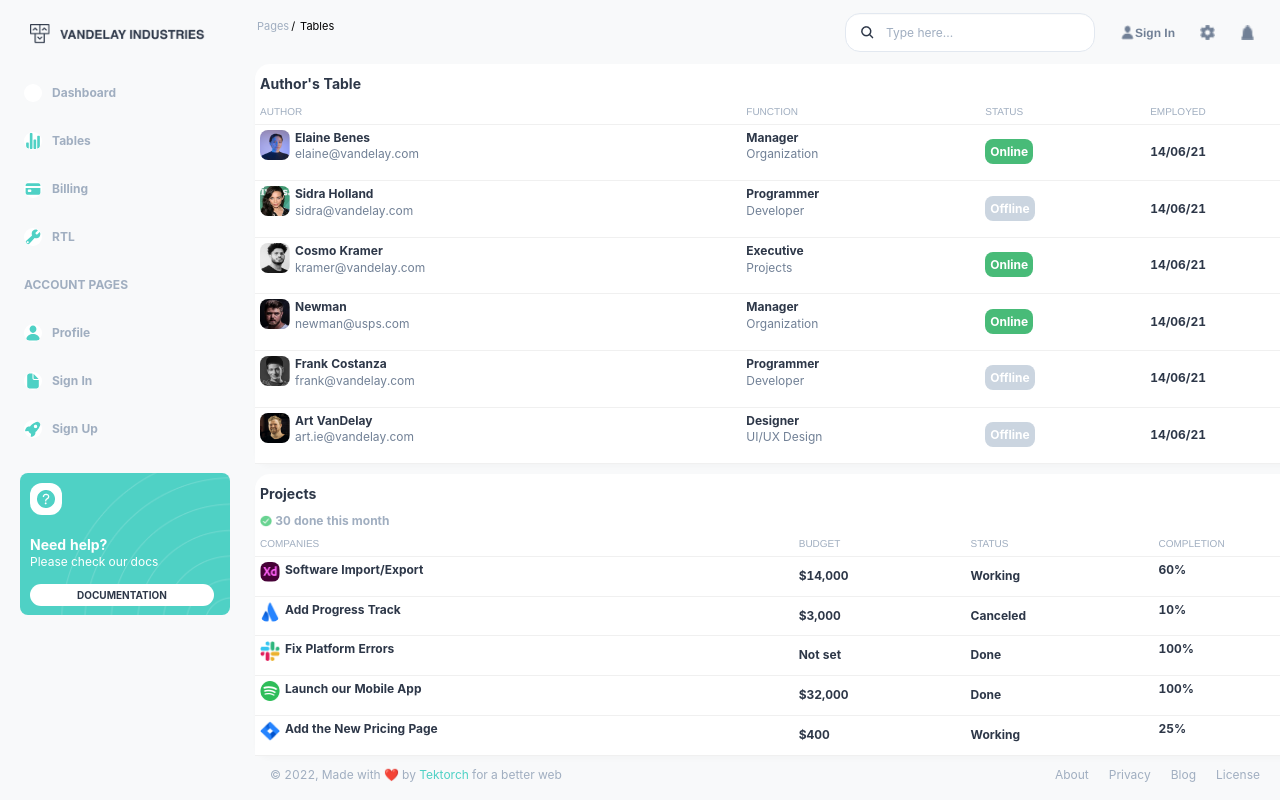
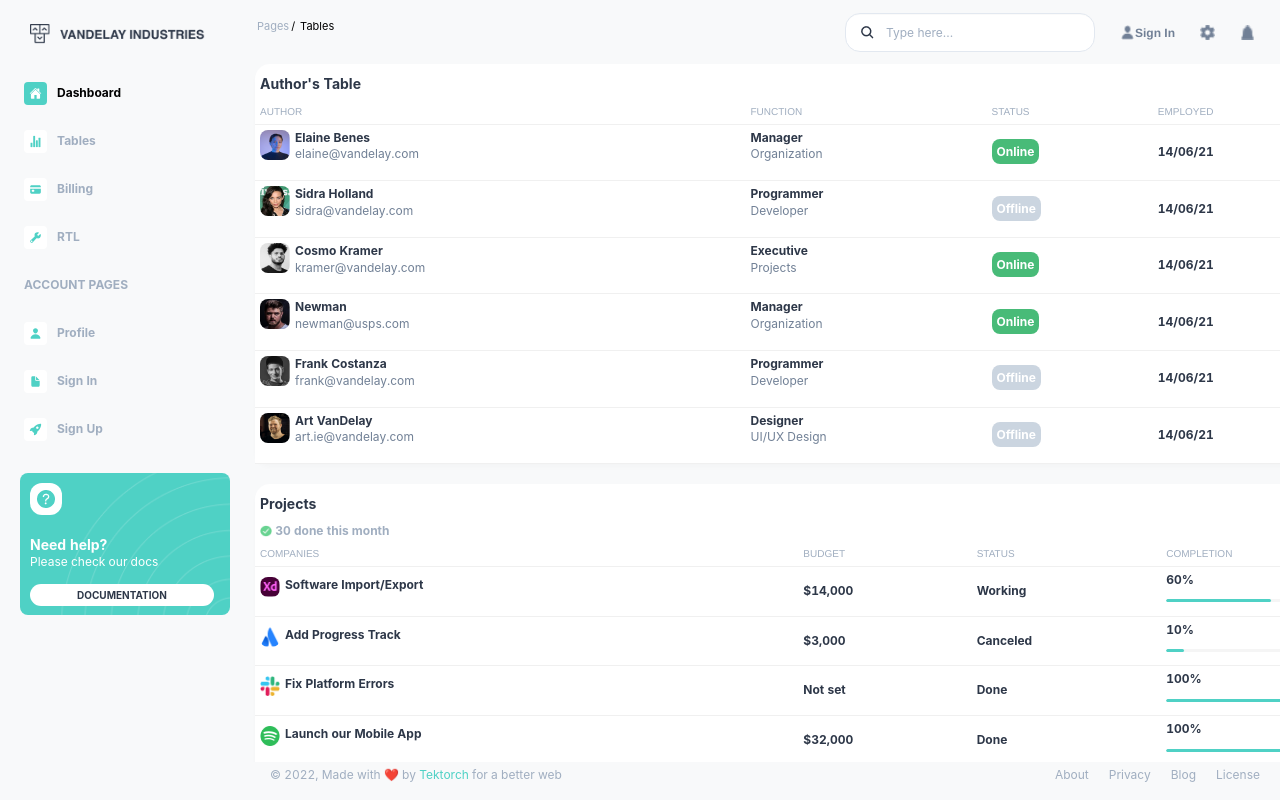
Before and after one commit to siccoo/inflex, a React (Create React App) app: page / in a window 1280 px wide. Built offline with nearby package versions, Linux system fonts and the light colour scheme.

Commit message:
updated table & sidebar components

```diff
--- a/src/components/sidebar/Sidebar.jsx
+++ b/src/components/sidebar/Sidebar.jsx
@@ -54,7 +54,7 @@
       <Menu
         className="sidebar__layout-menu"
         mode="inline"
-        defaultSelectedKeys={["7"]}
+        defaultSelectedKeys={["1"]}
         items={[
           {
             key: "1",
--- a/src/components/sidebar/sidebar.css
+++ b/src/components/sidebar/sidebar.css
@@ -58,10 +58,11 @@
 }
 
 .sidebar__layout-menu .ant-menu-item svg {
-  width: 18px;
-  height: 18px;
-  background: #ffffff;
-  border-radius: 12px;
+  width: 23px;
+    height: 23px;
+    background: #ffffff;
+    border-radius: 4px;
+    padding: 5px;
 }
 
 .sidebar__layout-menu
@@ -76,28 +77,37 @@
 }
 
 .sidebar__layout-menu .ant-menu-item-selected {
-  color: #a0aec0;
+  color: black;
 }
 
 .sidebar__layout-menu .ant-menu-item-selected svg {
-  /* filter: invert(69%) sepia(34%) saturate(552%) hue-rotate(345deg)
-    brightness(99%) contrast(88%); */
+  filter: invert(-12%) sepia(32%) saturate(2%) hue-rotate(81deg) brightness(111%) contrast(101%);
+background-color: #4FD1C5;
+padding: 5px;
+border-radius: 4px;
+}
 
+.sidebar__layout-menu .ant-menu-item-selected .ant-menu-item {
+  background: #ffffff;
+  box-shadow: 0px 3.5px 5.5px rgba(0, 0, 0, 0.02);
+  border-radius: 15px;
+  padding: 5px;
 }
 
 .sidebar__layout-menu .ant-menu-item:hover svg {
-  filter: invert(100%) sepia(47%) saturate(488%) hue-rotate(123deg)
-    brightness(92%) contrast(87%);
-  border-radius: 5px;
+  filter: invert(12%) sepia(8%) saturate(1996%) hue-rotate(125deg) brightness(85%) contrast(121%);
+background-color: green;
+padding: 5px;
+border-radius: 4px;
 }
 
-.sidebar__layout-menu .ant-menu-item:hover {
+/* .sidebar__layout-menu .ant-menu-item-selected .ant-menu-item:hover {
   background: #ffffff;
   box-shadow: 0px 3.5px 5.5px rgba(0, 0, 0, 0.02);
   border-radius: 15px;
   width: 219px;
   margin-left: 10px;
-}
+} */
 
 .ant-menu:not(.ant-menu-horizontal) .ant-menu-item-selected {
   background-color: transparent;
--- a/src/components/tables/index.jsx
+++ b/src/components/tables/index.jsx
@@ -1,4 +1,4 @@
-import { Space, Table } from "antd";
+import { Space, Table, Progress } from "antd";
 import React from "react";
 
 import CheckedIcon from "../../assets/img/checked.png";
@@ -193,12 +193,8 @@
     render: (completion, row) => {
       return (
         <>
-          <p>{completion}</p>
-          {/* {completion.map((progrex) => {
-            if(completion === "60%") {
-              <div style={{height:"24px", width:"60%"}}></div>
-            }
-          })} */}
+          <span >{completion}%</span>
+          <Progress strokeColor="#4FD1C5" percent={completion}  />
         </>
       );
     },
@@ -222,7 +218,7 @@
     imgData: XdImg,
     budget: "$14,000",
     status: "Working",
-    completion: "60%",
+    completion: 60,
   },
   {
     key: "2",
@@ -230,7 +226,7 @@
     imgData: AtlasianImg,
     budget: "$3,000",
     status: "Canceled",
-    completion: "10%",
+    completion: 10,
   },
   {
     key: "3",
@@ -238,7 +234,7 @@
     imgData: SlackImg,
     budget: "Not set",
     status: "Done",
-    completion: "100%",
+    completion: 100,
   },
   {
     key: "4",
@@ -246,7 +242,7 @@
     imgData: SpotifyImg,
     budget: "$32,000",
     status: "Done",
-    completion: "100%",
+    completion: 100,
   },
   {
     key: "5",
@@ -254,19 +250,19 @@
     imgData: JiraImg,
     budget: "$400",
     status: "Working",
-    completion: "25%",
+    completion: 25,
   },
 ];
 
 const TablesData = () => {
   return (
     <>
-      <div className="table">
+      <div className="table-main">
         <p className="table_header">Author's Table</p>
         <Table columns={columns} dataSource={data} />
       </div>
 
-      <div className="table">
+      <div className="table-mainOne">
         <p className="table_header">Projects</p>
         <span
           style={{
--- a/src/components/tables/tables.css
+++ b/src/components/tables/tables.css
@@ -2,14 +2,24 @@
   background: #f8f9fa;
 }
 
-.site-layout-background .table {
-  width: 1160px;
+.site-layout-background .table-main {
+  width: 1170px;
   /* height: 350px; */
   background: #ffffff;
   box-shadow: 0px 3.5px 5.5px rgba(0, 0, 0, 0.02);
   border-radius: 15px;
   /* margin-top: 15px; */
-  margin-bottom: 10px;
+  margin-bottom: 20px;
+}
+
+.site-layout-background .table-mainOne {
+  width: 1170px;
+  /* height: 350px; */
+  background: #ffffff;
+  box-shadow: 0px 3.5px 5.5px rgba(0, 0, 0, 0.02);
+  border-radius: 15px;
+  /* margin-top: 15px; */
+  margin-bottom: 20px;
 }
 
 .site-layout-background .table p span {
@@ -113,3 +123,30 @@
   line-height: 140%;
   color: #718096;
 }
+
+.table-mainOne .ant-progress-text {
+    display: none !important;
+    width: 2em;
+    /* margin-top: -8px; */
+    color: rgba(0,0,0,.85);
+    font-size: 1em;
+    line-height: 1;
+    white-space: nowrap;
+    text-align: left;
+    vertical-align: middle;
+    word-break: normal;
+}
+
+.table-mainOne .ant-progress-bg {
+    height: 3px !important;
+}
+
+.table-main {
+  background: #FFFFFF;
+  margin-bottom: 20px;
+}
+
+.table-mainOne {
+  background: #FFFFFF;
+  margin-bottom: 30px;
+}
```
